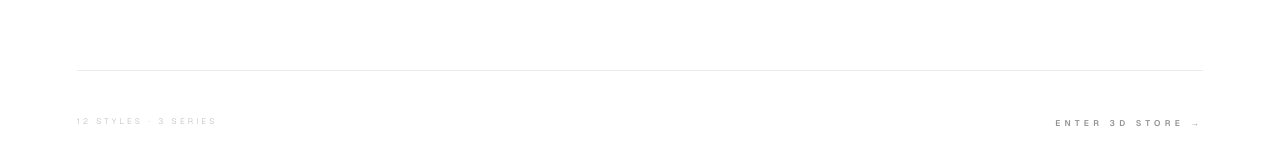
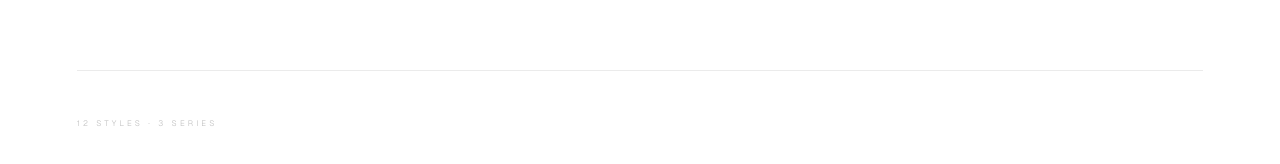
Before and after one commit to satoshi4343/cmmn-site, a Next.js app: page / in a window 1280 px wide. Shown: the part 3296-3460 px from the top of the page. Built offline with nearby package versions, Linux system fonts and the light colour scheme.

Commit message:
Remove Enter 3D Store link from ShowroomSection

```diff
--- a/app/components/ShowroomSection.tsx
+++ b/app/components/ShowroomSection.tsx
@@ -228,21 +228,10 @@ export default function ShowroomSection() {
             marginTop: "clamp(3.5rem,7vw,6rem)",
             paddingTop: "clamp(1.5rem,3vw,2.5rem)",
             borderTop: "1px solid rgba(0,0,0,0.08)",
-            display: "flex", justifyContent: "space-between", alignItems: "center", flexWrap: "wrap", gap: "1rem",
           }}>
             <span style={{ color: "rgba(0,0,0,0.25)", fontSize: "0.5rem", letterSpacing: "0.4em", textTransform: "uppercase", fontWeight: 300 }}>
               12 styles · 3 series
             </span>
-            <Link
-              href="/store"
-              style={{ textDecoration: "none", opacity: 0.45, transition: "opacity 0.4s" }}
-              onMouseEnter={e => ((e.currentTarget as HTMLElement).style.opacity = "1")}
-              onMouseLeave={e => ((e.currentTarget as HTMLElement).style.opacity = "0.45")}
-            >
-              <span style={{ color: "#111", fontSize: "0.52rem", letterSpacing: "0.52em", textTransform: "uppercase", fontWeight: 600 }}>
-                Enter 3D Store →
-              </span>
-            </Link>
           </div>
         </div>
       </Reveal>
```
